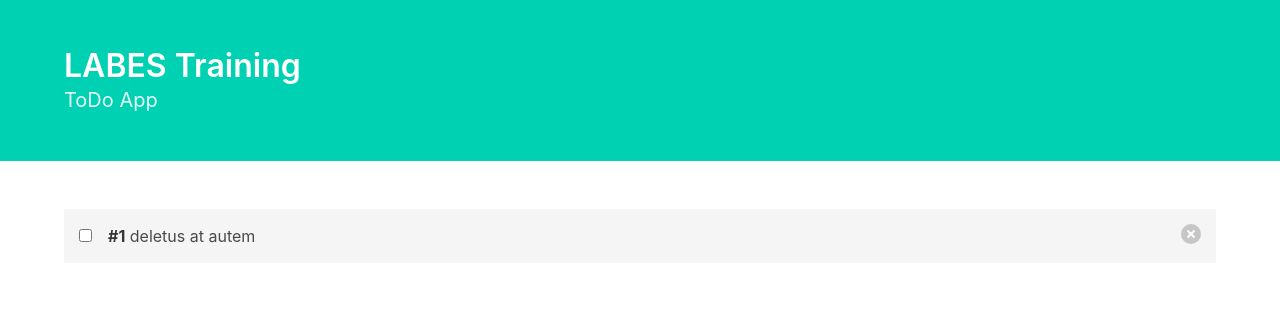
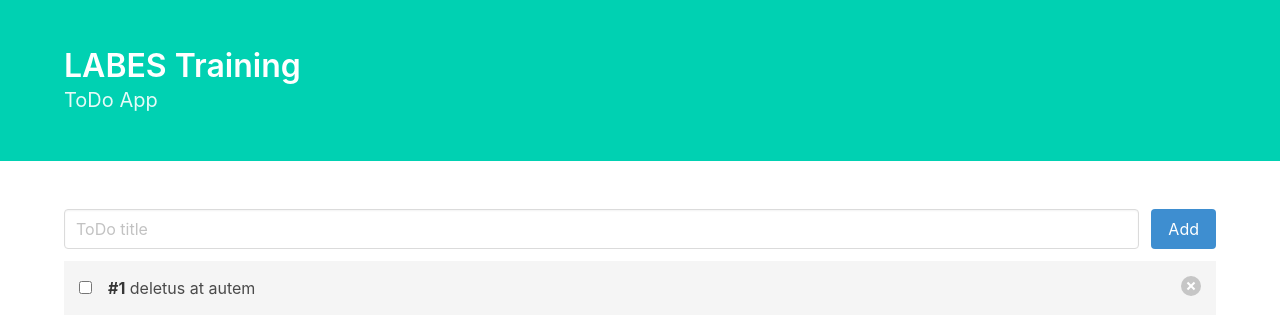
Before and after one commit to quaresmateo/fourth-class, a Vue app: page / in a window 1280 px wide. Shown: the top 334 px of the page. Built offline with nearby package versions, Linux system fonts and the light colour scheme.

Commit message:
Add ToDo Form

```diff
--- a/src/App.vue
+++ b/src/App.vue
@@ -15,6 +15,18 @@
 
     <section class="section">
       <div class="container">
+        <form class="field is-grouped">
+          <p class="control is-expanded">
+            <input class="input" type="text" placeholder="ToDo title">
+          </p>
+
+          <p class="control">
+            <button type="submit" class="button is-info">
+              Add
+            </button>
+          </p>
+        </form>
+
         <article class="media has-background-light" style="padding: 15px">
           <div class="media-left">
             <label class="checkbox">
```
